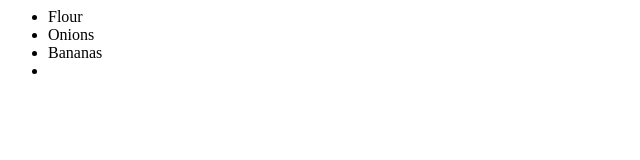
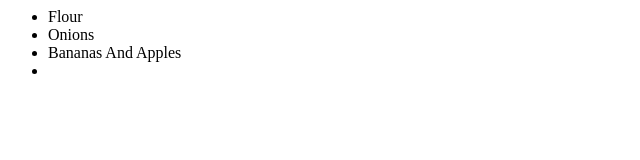
Before and after one commit to ecolatur/shoppinglist, a plain HTML site: page index.html in a window 1280 px wide. Shown: the full height of the page, 0-640 px from the left. Drawn offline with Linux system fonts and the light colour scheme.

Commit message:
changed both about and index page

```diff
--- a/index.html
+++ b/index.html
@@ -9,6 +9,7 @@ Onions
 </li>
 <li>
 Bananas
+And Apples
 <li>
 </ul>
 </body>
```
Also changed, not shown: about.html (+2 -0 lines).
